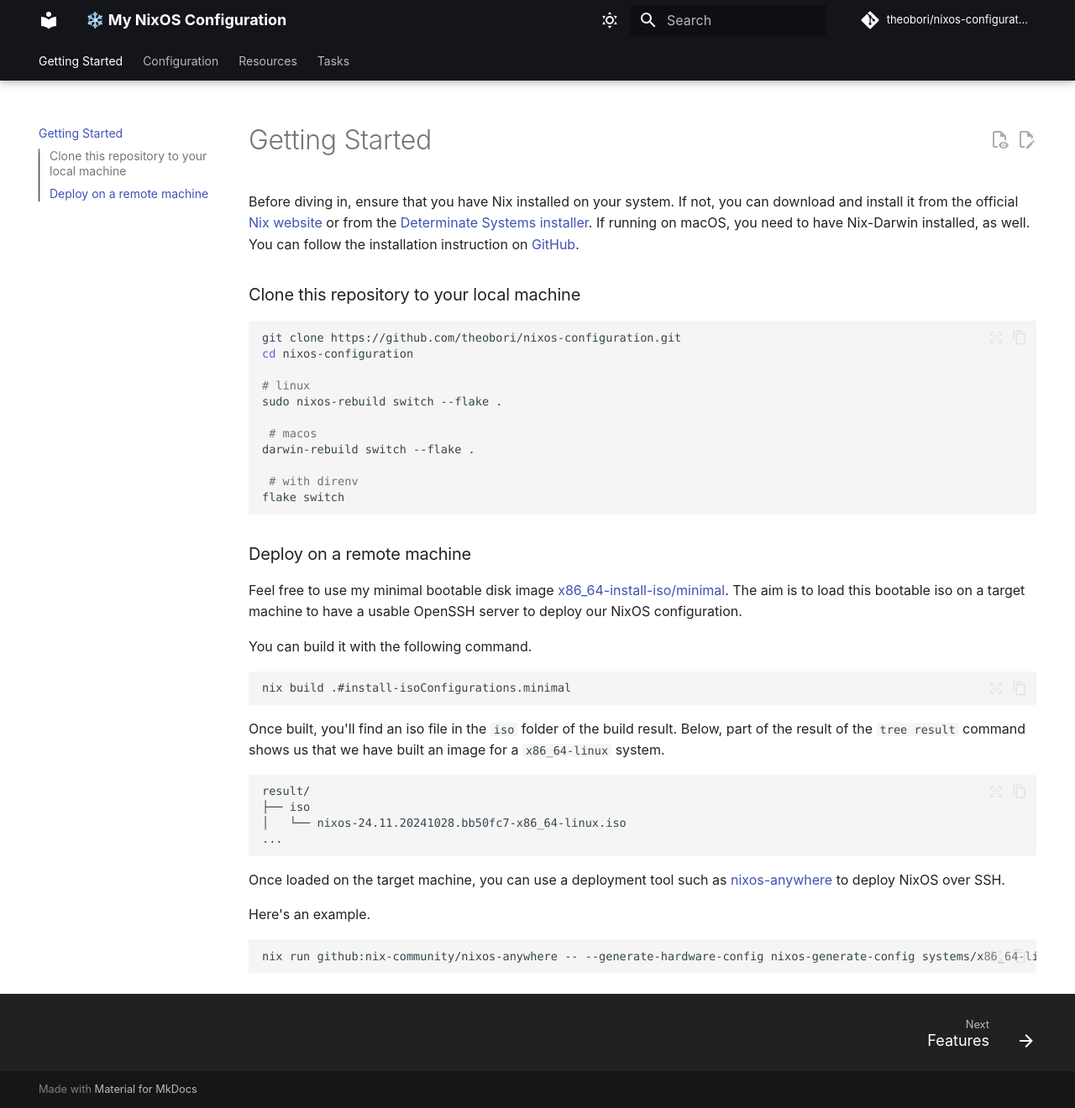
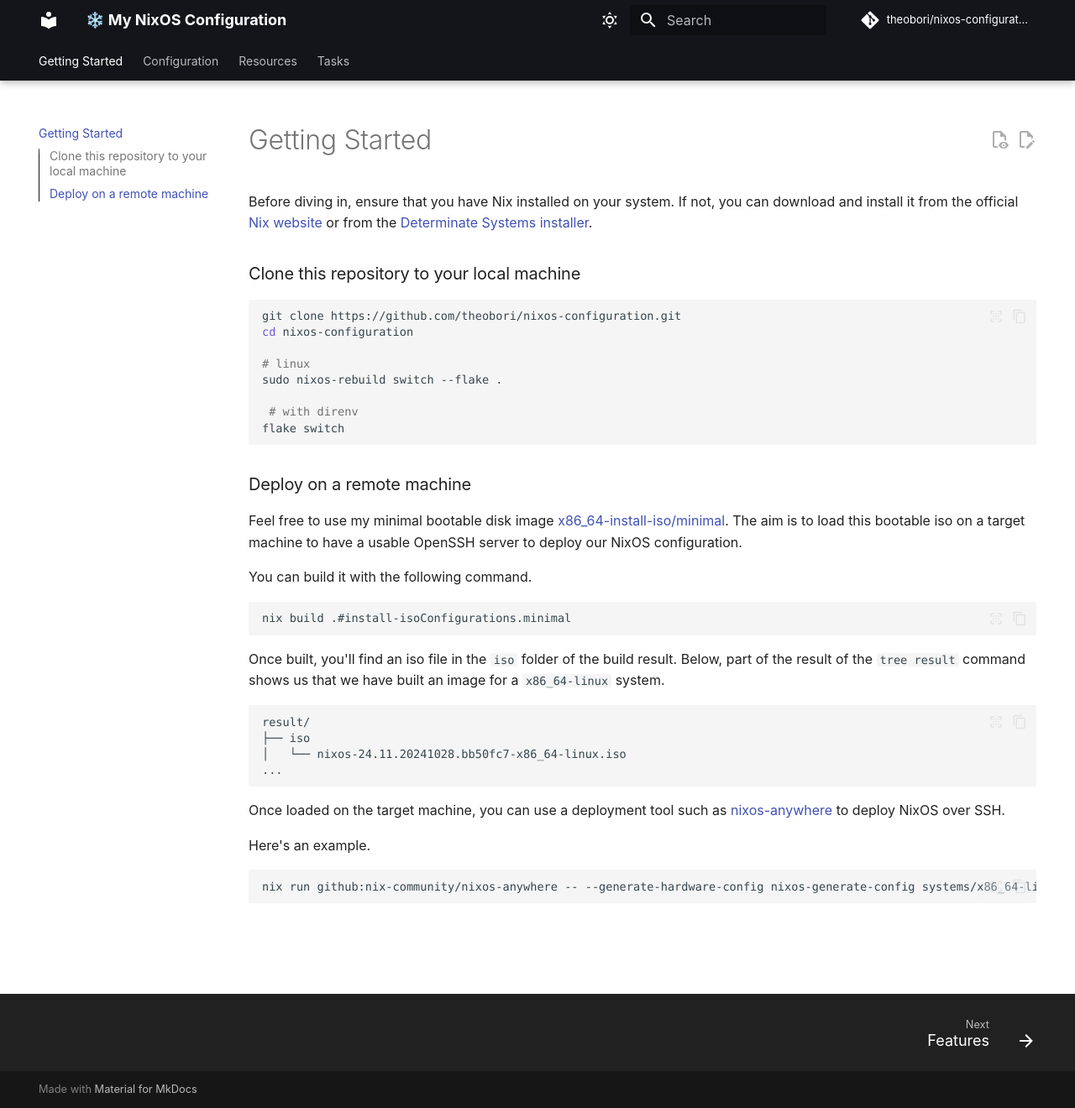
Before and after one commit to theobori/nixos-configuration, an MkDocs documentation site: the page built from docs/docs/index.md, in a window 1280 px wide and 1320 px high. Shown: the whole window at 84% size. Built offline with MkDocs 1.6.1 and Material for MkDocs 9.7.7, drawn with Linux system fonts in a browser that asks for light colours; comment, search, counter and statistics services are not loaded.

Commit message:
✨ (gnome): Added GNOME
Disabled stylix for KDE Plasma 6, see https://github.com/danth/stylix/pull/547
Updated the documentation

```diff
--- a/docs/docs/index.md
+++ b/docs/docs/index.md
@@ -4,8 +4,6 @@
 can download and install it from the official
 [Nix website](https://nixos.org/download.html) or from the
 [Determinate Systems installer](https://github.com/DeterminateSystems/nix-installer).
-If running on macOS, you need to have Nix-Darwin installed, as well. You can follow the
-installation instruction on [GitHub](https://github.com/LnL7/nix-darwin?tab=readme-ov-file#flakes).
 
 ### Clone this repository to your local machine
 
@@ -15,9 +13,6 @@
 
 # linux
 sudo nixos-rebuild switch --flake .
-
- # macos
-darwin-rebuild switch --flake .
 
  # with direnv
 flake switch
```
Also changed, not shown: docs/docs/features.md (+0 -3 lines), README.md, 11 other files.
